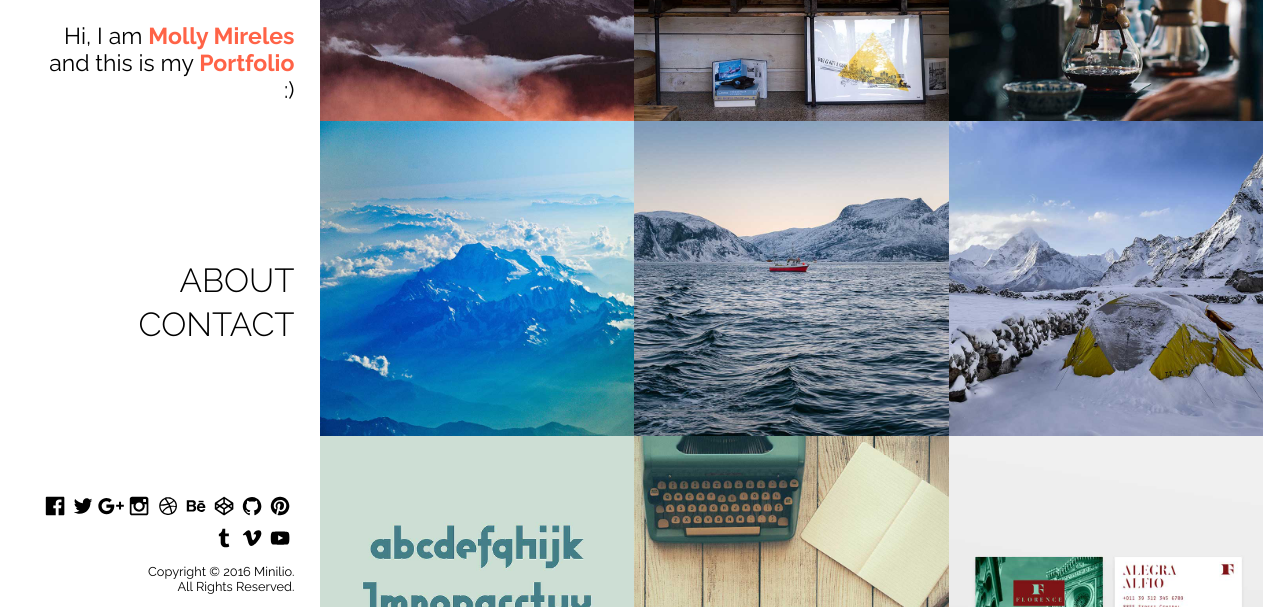
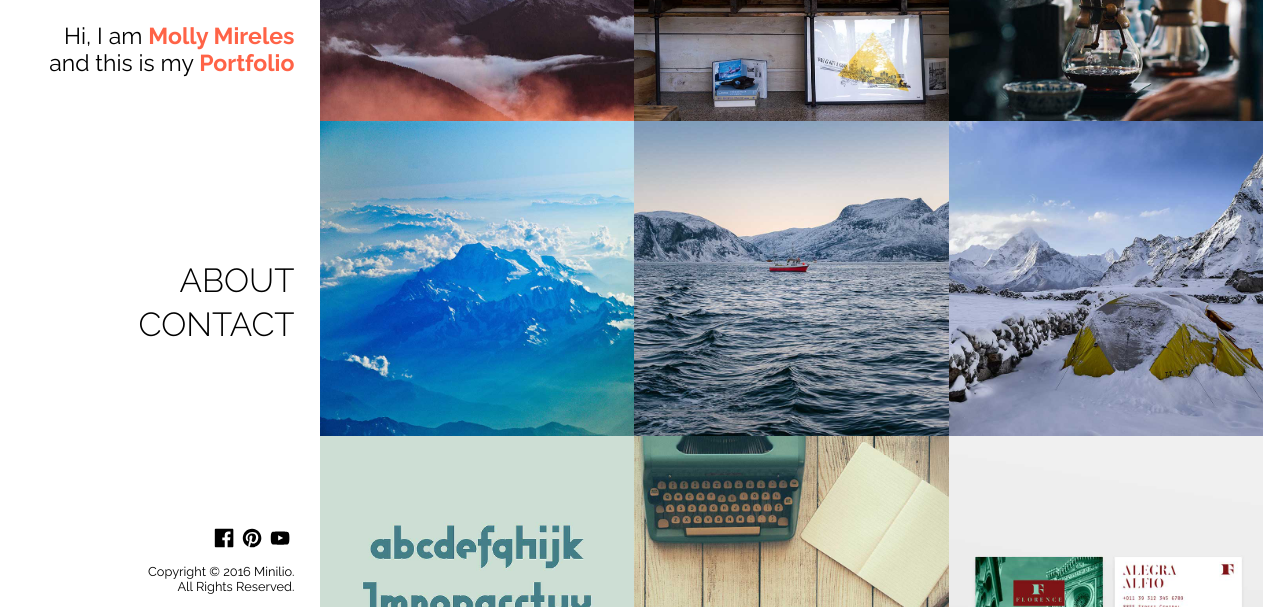
Before and after one commit to Anchises68/mollymirelesportfolio, a plain HTML site: page index.html in a window 1280 px wide. Shown: the part 193-800 px from the top of the page. Drawn offline with Linux system fonts and the light colour scheme.

Commit message:
index.html updates

```diff
--- a/index.html
+++ b/index.html
@@ -30,7 +30,7 @@
         <a class="logo" href="index.html"><img src="img/logo.png" alt="logo"></a>
 
         <!-- Paragraphical Intro -->
-        <p class="intro">Hi, I am <span><b>Molly Mireles</b></span> and this is my <span><b>Portfolio</b></span> :)</p>
+        <p class="intro">Hi, I am <span><b>Molly Mireles</b></span> and this is my <span><b>Portfolio</b></span></p>
 
         <!-- Name and Description Only Intro -->
 <!--                <p class="intro-name"><span><b>MINILIO</b></span><br>Static Portfolio Template</p>-->
@@ -72,7 +72,7 @@
             <!--                        Facebook Social Icon End-->
 
             <!--                        Twitter Social Icon Start-->
-            <a href="" target="_blank">
+            <!--<a href="" target="_blank">
                 <svg version="1.1" xmlns="http://www.w3.org/2000/svg" xmlns:xlink="http://www.w3.org/1999/xlink" x="0px" y="0px" viewbox="0 0 342 342" enable-background="new 0 0 342 342" xml:space="preserve">
                     <path id="Twitter_1_" d="M277.5,80.6c-8.9,5.4-18.8,9.4-29.4,11.5c-8.4-9.2-20.4-15-33.7-15c-25.5,0-46.2,21.2-46.2,47.4
                     c0,3.7,0.4,7.3,1.2,10.8c-38.4-2-72.5-20.8-95.3-49.5c-4,7-6.3,15.2-6.3,23.9c0,16.4,8.2,31,20.6,39.5c-7.6-0.2-14.7-2.4-21-5.9v0.6
@@ -80,11 +80,11 @@
                     C111,236.7,91,244.3,69.4,244.3c-3.7,0-7.4-0.2-11-0.7c20.5,13.4,44.8,21.3,70.9,21.3c85,0,131.5-72.2,131.5-134.9
                     c0-2.1,0-4.1-0.1-6.1c9-6.7,16.9-15,23.1-24.5c-8.3,3.8-17.2,6.3-26.5,7.5C266.7,100.9,274,91.6,277.5,80.6z" />
                 </svg>
-            </a>
+            </a>-->
             <!--                        Twitter Social Icon End-->
 
             <!--                        Google Plus Social Icon Start-->
-            <a href="" target="_blank">
+            <!--<a href="" target="_blank">
                 <svg version="1.1" xmlns="http://www.w3.org/2000/svg" xmlns:xlink="http://www.w3.org/1999/xlink" x="0px" y="0px" viewbox="0 0 342 342" enable-background="new 0 0 342 342" xml:space="preserve">
                     <g>
                         <path id="Googleplus_1_" d="M114.5,151.5v39c0,0,37.8-0.1,53.2-0.1c-8.3,25.3-21.3,39.1-53.2,39.1C82.2,229.6,57,203.3,57,171s25.2-58.6,57.5-58.6
@@ -94,11 +94,11 @@
                         291.8,177.8 325.9,177.8 325.9,153.4 	" />
                     </g>
                 </svg>
-            </a>
+            </a>-->
             <!--                        Google Plus Social Icon End-->
 
             <!--                        Instagram Social Icon Start-->
-            <a href="" target="_blank">
+            <!--<a href="" target="_blank">
                 <svg version="1.1" xmlns="http://www.w3.org/2000/svg" xmlns:xlink="http://www.w3.org/1999/xlink" x="0px" y="0px" viewbox="0 0 342 342" enable-background="new 0 0 342 342" xml:space="preserve">
                     <path id="Instagram_1_" d="M256.9,58.3H85.1c-14.8,0-26.8,12-26.8,26.7v171.9c0,14.8,12,26.7,26.8,26.7h171.8
                     c14.8,0,26.8-12,26.8-26.7V85.1C283.7,70.3,271.7,58.3,256.9,58.3z M220.3,93.5c0-3.9,3.2-7,7-7h21.1c3.9,0,7,3.2,7,7v21.1
@@ -106,11 +106,11 @@
                     c-23.9,0-43.3-19.4-43.3-43.2C127.9,147.4,147.3,128,171.3,128z M262.5,255.5c0,3.9-3.2,7-7,7h-169c-3.9,0-7-3.2-7-7V149.9h28.2
                     c-3.7,5.3-4.9,15.1-4.9,21.4c0,37.7,30.8,68.4,68.5,68.4c37.8,0,68.6-30.7,68.6-68.4c0-6.3-0.9-16-5.4-21.4h28.2V255.5z" />
                 </svg>
-            </a>
+            </a>-->
             <!--                        Instagram Social Icon End-->
 
             <!--                        Dribbble Social Icon Start-->
-            <a href="" target="_blank">
+            <!--<a href="" target="_blank">
                 <svg version="1.1" xmlns="http://www.w3.org/2000/svg" xmlns:xlink="http://www.w3.org/1999/xlink" x="0px" y="0px" viewbox="0 0 342 342" enable-background="new 0 0 342 342" xml:space="preserve">
                     <path id="Dribbble_1_" d="M270.5,129c-2.7-6.4-6.1-12.6-10-18.3c-3.8-5.7-8.3-11.1-13.2-16c-4.9-4.9-10.3-9.3-16-13.2
                     c-5.8-3.9-11.9-7.2-18.3-10c-6.5-2.7-13.4-4.9-20.3-6.3c-7.1-1.5-14.4-2.2-21.7-2.2c-7.3,0-14.6,0.7-21.8,2.2
@@ -129,11 +129,11 @@
                     c-0.9-5.6-5.9-32.6-18-65.9c29.8-4.8,55.6,3.4,57.5,4C258,211.3,243.2,233.5,222.5,247.5z M199,167.1c-0.7-1.6-1.3-3.2-2-4.7
                     c-1.9-4.5-4-9-6.1-13.4c36.4-14.9,51.2-36.2,51.4-36.5c12.9,15.7,20.8,35.8,21,57.6C261.9,169.8,230.7,163.1,199,167.1z" />
                 </svg>
-            </a>
+            </a>-->
             <!--                        Dribbble Social Icon End-->
 
             <!--                        Behance Social Icon Start-->
-            <a href="" target="_blank">
+            <!--<a href="" target="_blank">
                 <svg version="1.1" xmlns="http://www.w3.org/2000/svg" xmlns:xlink="http://www.w3.org/1999/xlink" x="0px" y="0px" viewbox="0 0 342 342" enable-background="new 0 0 342 342" xml:space="preserve">
                     <g id="Behance_1_">
                         <path d="M151,164.2c4.7-2.4,8.2-5,10.6-7.8c4.3-5.1,6.4-11.9,6.4-20.2c0-8.1-2.1-15.1-6.4-21c-7.1-9.5-19.1-14.4-36.1-14.6H58.3
@@ -149,11 +149,11 @@
                         c1-6.6,3.4-11.9,7.2-15.7c3.8-3.9,9.2-5.8,16.1-5.8c6.4,0,11.7,1.8,16,5.5c4.3,3.7,6.7,9,7.2,16.1H209.3z" />
                     </g>
                 </svg>
-            </a>
+            </a>-->
             <!--                        Behance Social Icon End-->
 
             <!--                        Code Pen Social Icon Start-->
-            <a href="" target="_blank">
+            <!--<a href="" target="_blank">
                 <svg version="1.1" xmlns="http://www.w3.org/2000/svg" xmlns:xlink="http://www.w3.org/1999/xlink" x="0px" y="0px" viewbox="0 0 342 342" enable-background="new 0 0 342 342" xml:space="preserve">
                     <path id="Codepen_1_" d="M283.6,135.4c0-0.1-0.1-0.3-0.1-0.4c0-0.3-0.1-0.5-0.2-0.8c0-0.2-0.1-0.3-0.2-0.5c-0.1-0.2-0.2-0.5-0.2-0.7
                     c-0.1-0.2-0.1-0.3-0.2-0.5c-0.1-0.2-0.2-0.4-0.3-0.6c-0.1-0.2-0.2-0.3-0.3-0.5c-0.1-0.2-0.3-0.4-0.4-0.6c-0.1-0.1-0.2-0.3-0.3-0.4
@@ -172,11 +172,11 @@
                     L161.3,86.1z M77.7,154.8l24.2,16.2l-24.2,16.2V154.8z M161.3,255.9l-75.9-50.6l33.9-22.7l42,28.1V255.9z M171,193.9L136.8,171
                     l34.2-22.9l34.3,22.9L171,193.9z M180.7,255.9v-45.2l42-28.1l33.9,22.7L180.7,255.9z M264.3,187.2L240.1,171l24.2-16.2V187.2z" />
                 </svg>
-            </a>
+            </a>-->
             <!--                        Code Pen Social Icon End-->
 
             <!--                        Git Hub Social Icon Start-->
-            <a href="" target="_blank">
+            <!--<a href="" target="_blank">
                 <svg version="1.1" xmlns="http://www.w3.org/2000/svg" xmlns:xlink="http://www.w3.org/1999/xlink" x="0px" y="0px" viewbox="0 0 342 342" enable-background="new 0 0 342 342" xml:space="preserve">
                     <g>
                         <path id="Github_1_" d="M171,60.7c-62.2,0-112.7,50.6-112.7,113.1c0,50,32.3,92.4,77.1,107.3c5.6,1,7.7-2.5,7.7-5.5c0-2.7-0.1-9.8-0.2-19.2
@@ -187,7 +187,7 @@
                         c0,3,2,6.5,7.7,5.4c44.7-15,77-57.4,77-107.3C283.7,111.3,233.2,60.7,171,60.7z" />
                     </g>
                 </svg>
-            </a>
+            </a>-->
             <!--                        Git Hub Social Icon End-->
 
             <!--                        Pinterest Social Icon Start-->
@@ -204,17 +204,17 @@
             <!--                        Pinterest Social Icon End-->
 
             <!--                        Tumblr Social Icon Start-->
-            <a href="" target="_blank">
+            <!--<a href="" target="_blank">
                 <svg version="1.1" xmlns="http://www.w3.org/2000/svg" xmlns:xlink="http://www.w3.org/1999/xlink" x="0px" y="0px" viewbox="0 0 342 342" enable-background="new 0 0 342 342" xml:space="preserve">
                     <path id="Tumblr_1_" d="M223.8,238.3c-4.1,2-11.9,3.7-17.8,3.9c-17.7,0.5-21.1-12.7-21.2-22.2v-70.2H229v-34.1h-44.1V58.3h-32.3
                     c-0.5,0-1.5,0.5-1.6,1.7c-1.9,17.6-9.9,48.4-43.4,60.7v29.1h22.3v73.6c0,25.2,18.2,61,66.2,60.2c16.2-0.3,34.2-7.2,38.2-13.2
                     L223.8,238.3z" />
                 </svg>
-            </a>
+            </a>-->
             <!--                        Tumblr Social Icon End-->
 
             <!--                        Vimeo Social Icon Start-->
-            <a href="" target="_blank">
+            <!--<a href="" target="_blank">
                 <svg version="1.1" xmlns="http://www.w3.org/2000/svg" xmlns:xlink="http://www.w3.org/1999/xlink" x="0px" y="0px" viewbox="0 0 342 342" enable-background="new 0 0 342 342" xml:space="preserve">
                     <g id="Vimeo_1_">
                         <path d="M250.8,74.8c-31.3-1-52.5,16.3-63.7,52c5.7-2.4,11.3-3.5,16.7-3.5c11.4,0,16.5,6.3,15.1,19c-0.7,7.7-5.7,18.8-15.1,33.5
@@ -224,7 +224,7 @@
                         C284.9,90.3,274,75.4,250.8,74.8z" />
                     </g>
                 </svg>
-            </a>
+            </a>j-->
             <!--                        Vimeo Social Icon End-->
 
             <!--                        Youtube Social Icon Start-->
```
